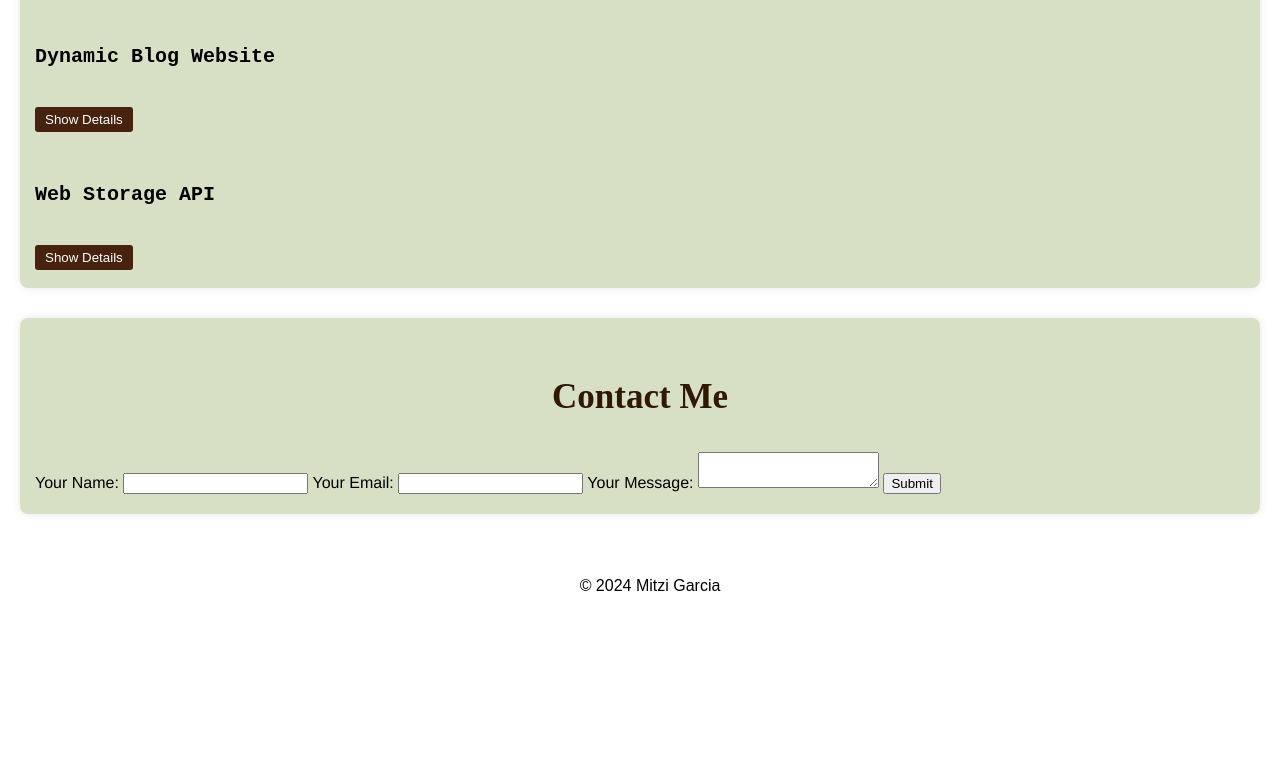
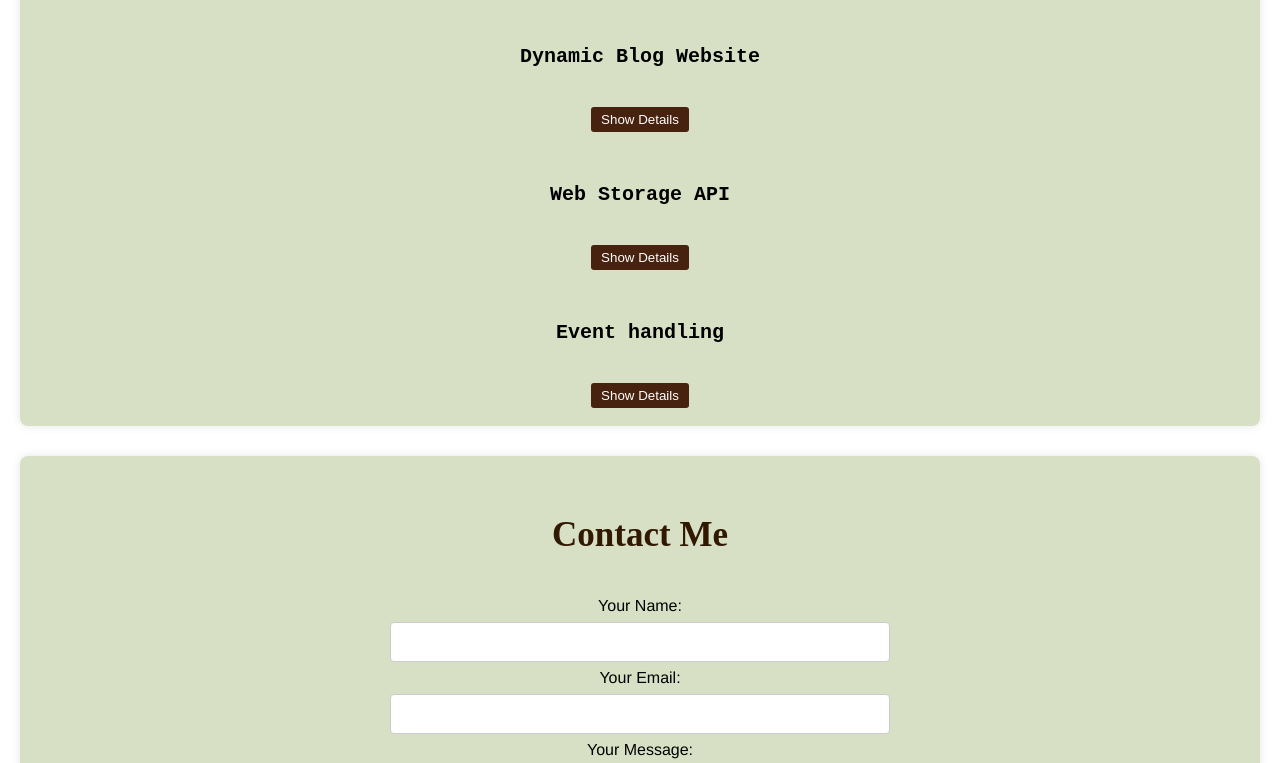
Before and after one commit to mitzigarciaa/my-portfolio, a plain HTML site: page index.html in a window 1280 px wide. Shown: the part 744-1507 px from the top of the page. Before the commit the page ends 1372 px from the top, so only its background shows below. Drawn offline with Linux system fonts and the light colour scheme.

Commit message:
more fixes

```diff
--- a/index.html
+++ b/index.html
@@ -52,6 +52,18 @@
 
                     </div>
                 </div>
+                <div class="project" id="project2">
+                    <h3>Event handling</h3>
+                    <button class="toggle-details">Show Details</button>
+                    <div class="details hidden">
+                        <p class="desc">
+                            I created a webpage to showcase my understanding of JavaScript event handling by incorporating interactivity into various elements. The webpage includes different event-driven sections, such as mouse, keyboard, form, focus, and event delegation examples, all styled with minimal CSS for clear visual distinction.
+
+                        </p>
+                        <a href="https://mitzigarciaa.github.io/JavaScript-Events/">Visit My Event Handling Project</a>
+
+                    </div>
+
     </section>
 
     <!-- Contact Section -->
--- a/styles.css
+++ b/styles.css
@@ -50,11 +50,13 @@ nav ul li a {
     color: #192519;
     text-decoration: none;
     font-family: "Montserrat";
+
 }
 
 nav ul li a:hover {
     text-decoration: underline;
     color: #89b493
+
 }
 
 section {
@@ -64,6 +66,8 @@ section {
     background-color: #d7e0c4;
     border-radius: 8px;
     box-shadow: 0 0 10px rgba(0, 0, 0, 0.1);
+    text-align: center;
+
 }
 
 h2 {
@@ -75,6 +79,7 @@ h2 {
     font-size: 35px;
     margin-bottom: 20px;
     font-family: "montserrat";
+    text-align: center;
 
 }
 
@@ -95,17 +100,34 @@ h2 {
     font-size: 35px;
     margin-bottom: 20px;
     font-family: "montserrat";
+    text-align: center;
+
+}
+
+#contact-form input,
+#contact-form textarea {
+    padding: 10px;
+    font-size: 1em;
+    border: 1px solid #ccc;
+    border-radius: 4px;
+    width: 100%;
+    max-width: 500px;
+    box-sizing: border-box;
+    margin: 0 auto;
+    display: block;
 }
 
 .gallery {
     display: flex;
     flex-direction: column;
     gap: 20px;
+    text-align: center;
 }
 
 .details.hidden {
     display: none;
 }
+
 
 .toggle-details {
     margin-top: 10px;
@@ -115,11 +137,13 @@ h2 {
     border: none;
     border-radius: 3px;
     cursor: pointer;
+
 }
 
 .toggle-details:hover {
     background-color: #89b493;
 }
+
 
 /* Media Queries for Mobile Devices */
 @media only screen and (max-width: 600px) {
```
